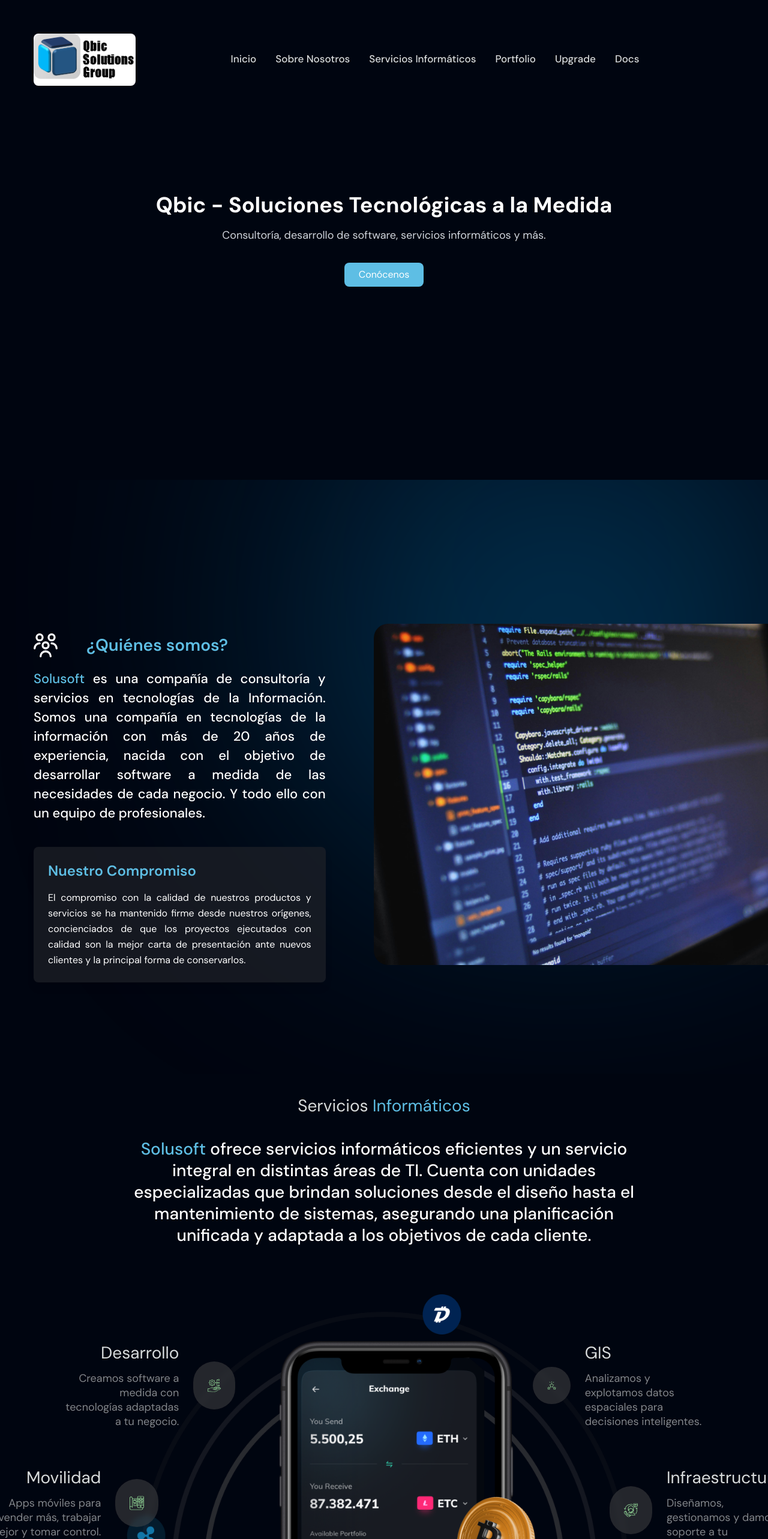
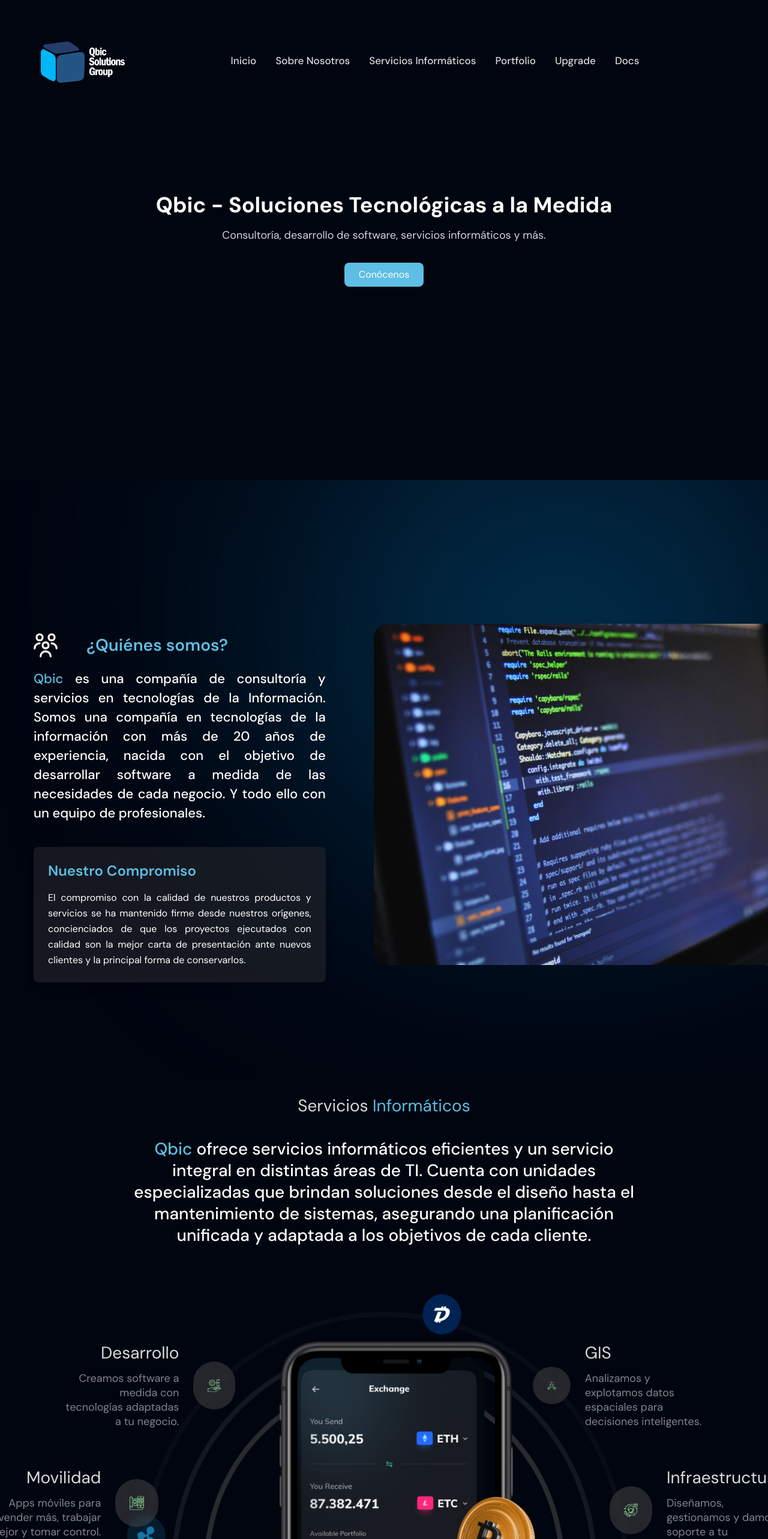
Before and after one commit to Yumei130/qbicSolutions, a Next.js app: page / in a window 1280 px wide. Shown: the top 2566 px of the page at 60% size. Built offline with nearby package versions, Linux system fonts and the light colour scheme.

Commit message:
Modificacion de logo

```diff
--- a/src/components/Home/Hero/index.tsx
+++ b/src/components/Home/Hero/index.tsx
@@ -88,7 +88,7 @@
               </p>
             </div>
             <h1 className="font-medium text-22 text-justify text-white mb-10">
-              <span className="text-primary">Solusoft</span> es una compañía de
+              <span className="text-primary">Qbic</span> es una compañía de
               consultoría y servicios en tecnologías de la Información. Somos
               una compañía en tecnologías de la información con más de 20 años
               de experiencia, nacida con el objetivo de desarrollar software a
--- a/src/components/Home/timeline/index.tsx
+++ b/src/components/Home/timeline/index.tsx
@@ -27,7 +27,7 @@
               Servicios <span className="text-primary">Informáticos</span>
             </p>
             <h2 className="text-white sm:text-28 text-18 font-medium lg:w-80% mx-auto mb-20">
-              <span className="text-primary">Solusoft</span> ofrece servicios
+              <span className="text-primary">Qbic</span> ofrece servicios
               informáticos eficientes y un servicio integral en distintas áreas
               de TI. Cuenta con unidades especializadas que brindan soluciones
               desde el diseño hasta el mantenimiento de sistemas, asegurando una
--- a/src/components/Layout/Header/Logo/index.tsx
+++ b/src/components/Layout/Header/Logo/index.tsx
@@ -6,7 +6,7 @@
   return (
     <Link href="/">
       <Image
-        src={`${getImagePrefix()}images/logo/logoFondo.png`}
+        src={`${getImagePrefix()}images/logo/logoBlanco.png`}
         alt="logo"
         width={170}
         height={30}
```
Also changed, not shown: public/images/logo/logoBlanco.png (added).
